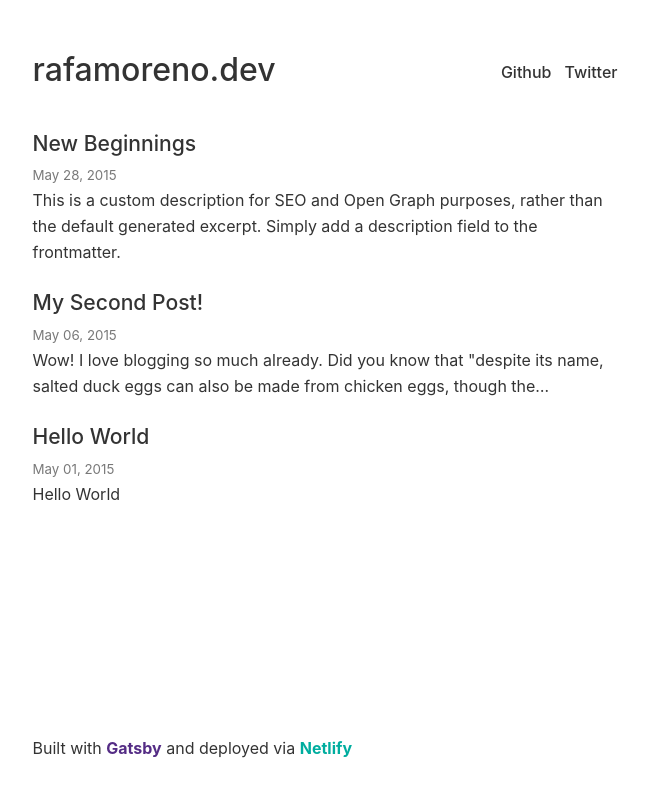
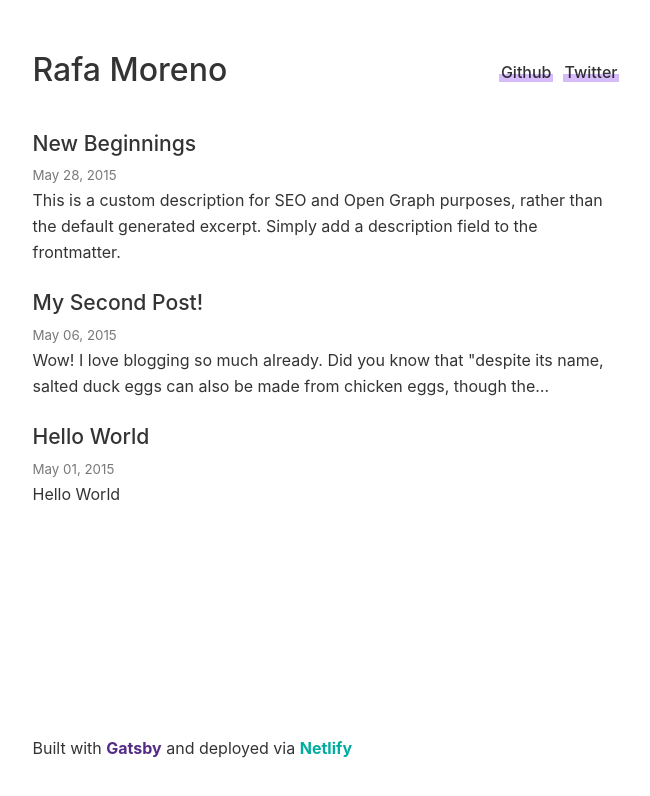
Before and after one commit to rmorehig/rafamoreno.dev, a Gatsby site: page / in a window 1280 px wide. Shown: the whole page, without its empty margins (315-965 px from the left). Built offline with nearby package versions, Linux system fonts and the light colour scheme; Gatsby itself is replaced by a stand-in of ours; some packages are replaced by stand-ins of ours.

Commit message:
update some styles

```diff
--- a/gatsby-config.js
+++ b/gatsby-config.js
@@ -1,6 +1,6 @@
 module.exports = {
   siteMetadata: {
-    title: `rafamoreno.dev`,
+    title: `Rafa Moreno`,
     author: {
       name: `Rafa`,
       fullName: `Rafa Moreno`,
--- a/src/components/header.js
+++ b/src/components/header.js
@@ -67,12 +67,18 @@ const Header = ({ location }) => {
       {header}
       <nav>
         <a
+          className="social__link"
           href={`https://github.com/${social.github}`}
           style={{ marginRight: rhythm(1 / 2) }}
         >
           Github
         </a>
-        <a href={`https://twitter.com/${social.twitter}`}>Twitter</a>
+        <a
+          className="social__link"
+          href={`https://twitter.com/${social.twitter}`}
+        >
+          Twitter
+        </a>
       </nav>
     </header>
   )
--- a/src/components/layout.css
+++ b/src/components/layout.css
@@ -15,7 +15,22 @@ body {
   -webkit-font-smoothing: antialiased;
 }
 
-a,
-a:hover {
-  text-decoration: none;
+.social__link {
+  position: relative;
 }
+
+.social__link:after {
+  content: "";
+  position: absolute;
+  z-index: -1;
+  top: 60%;
+  left: -0.1em;
+  right: -0.1em;
+  bottom: 0;
+  transition: top 200ms cubic-bezier(0, 0.8, 0.13, 1);
+  background-color: #d6bcfa;
+}
+
+.social__link:hover:after {
+  top: 0%;
+}
--- a/src/pages/index.js
+++ b/src/pages/index.js
@@ -1,4 +1,3 @@
-// Gatsby supports TypeScript natively!
 import React from "react"
 import { Link, graphql } from "gatsby"
 import Layout from "../components/layout"
@@ -15,7 +14,7 @@ const BlogIndex = ({ data, location }) => {
         const title = node.frontmatter.title || node.fields.slug
         return (
           <article key={node.fields.slug}>
-            <header>
+            <header className="post__header">
               <h3
                 style={{
                   marginBottom: rhythm(1 / 4),
--- a/src/utils/theme.js
+++ b/src/utils/theme.js
@@ -35,7 +35,7 @@ export default {
   bodyWeight: "normal",
   boldWeight: 600,
   blockMarginBottom: 1 / 2,
-  overrideStyles: ({ rhythm, scale }) => ({
+  overrideStyles: ({ rhythm }) => ({
     h1: {
       paddingBottom: `calc(${rhythm(1 / 4)} - 1px)`,
       marginBottom: rhythm(1 / 2),
@@ -65,9 +65,6 @@ export default {
       textDecoration: "none",
       fontWeight: 500,
     },
-    "a:hover,a:active": {
-      textDecoration: "underline",
-    },
     blockquote: {
       borderLeft: `4px solid ${gray(87)}`,
       color: gray(47),
```
